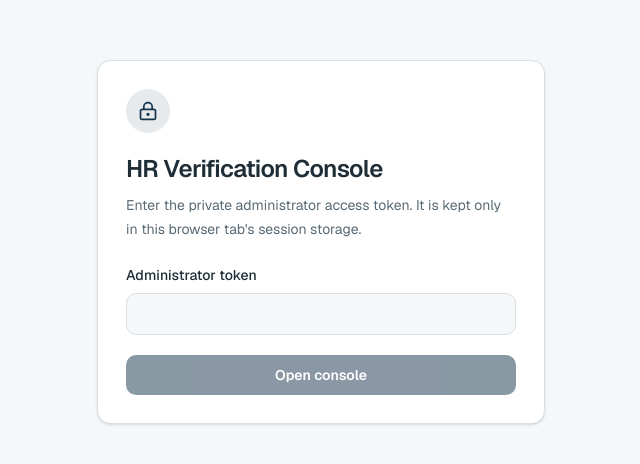
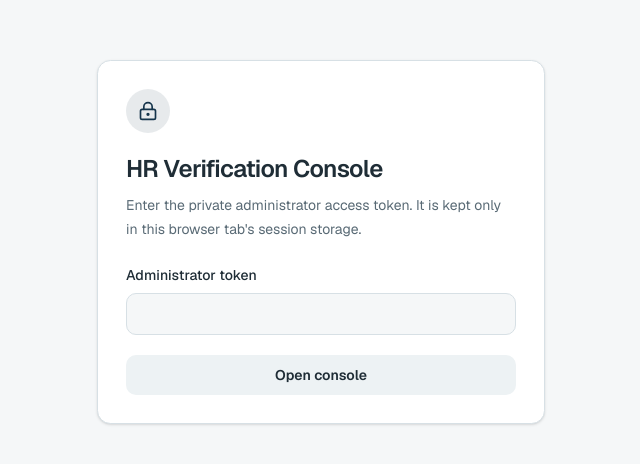
Before and after one commit to pohlai88/afenda-talents, a Next.js app: page /verification-admin in a window 1280 px wide. Shown: the part 158-622 px from the top of the page, without its empty margins (319-959 px from the left). Built offline with nearby package versions, Linux system fonts and the light colour scheme.

Commit message:
fix: raise badge and disabled button contrast to AA

```diff
--- a/src/app/accessibility-overrides.css
+++ b/src/app/accessibility-overrides.css
@@ -2,3 +2,13 @@
 #invite-bulk-tab[aria-selected="false"] {
   color: var(--foreground);
 }
+
+[data-slot="badge"].text-progress {
+  color: var(--foreground);
+}
+
+button.bg-primary:disabled {
+  opacity: 1;
+  background-color: var(--muted);
+  color: var(--foreground);
+}
```
